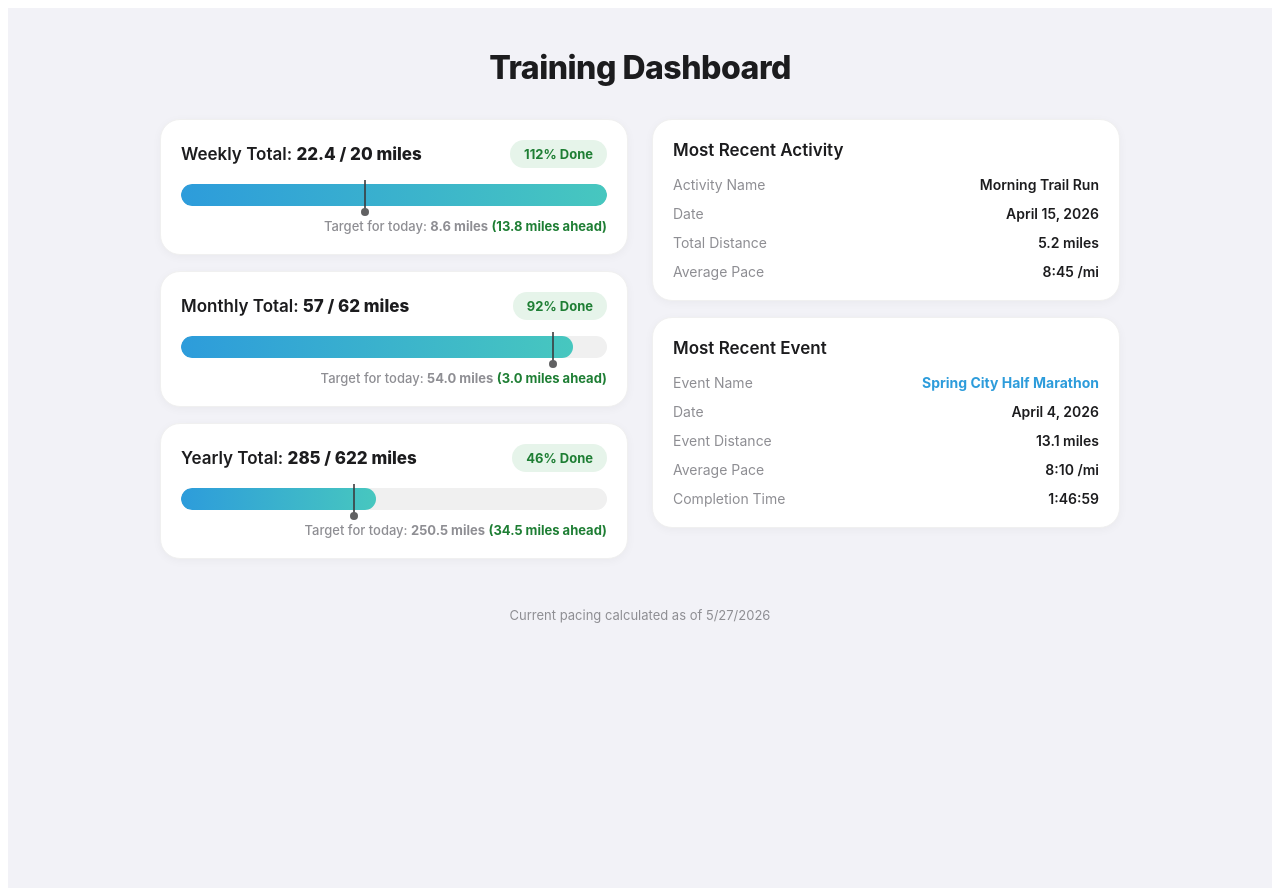
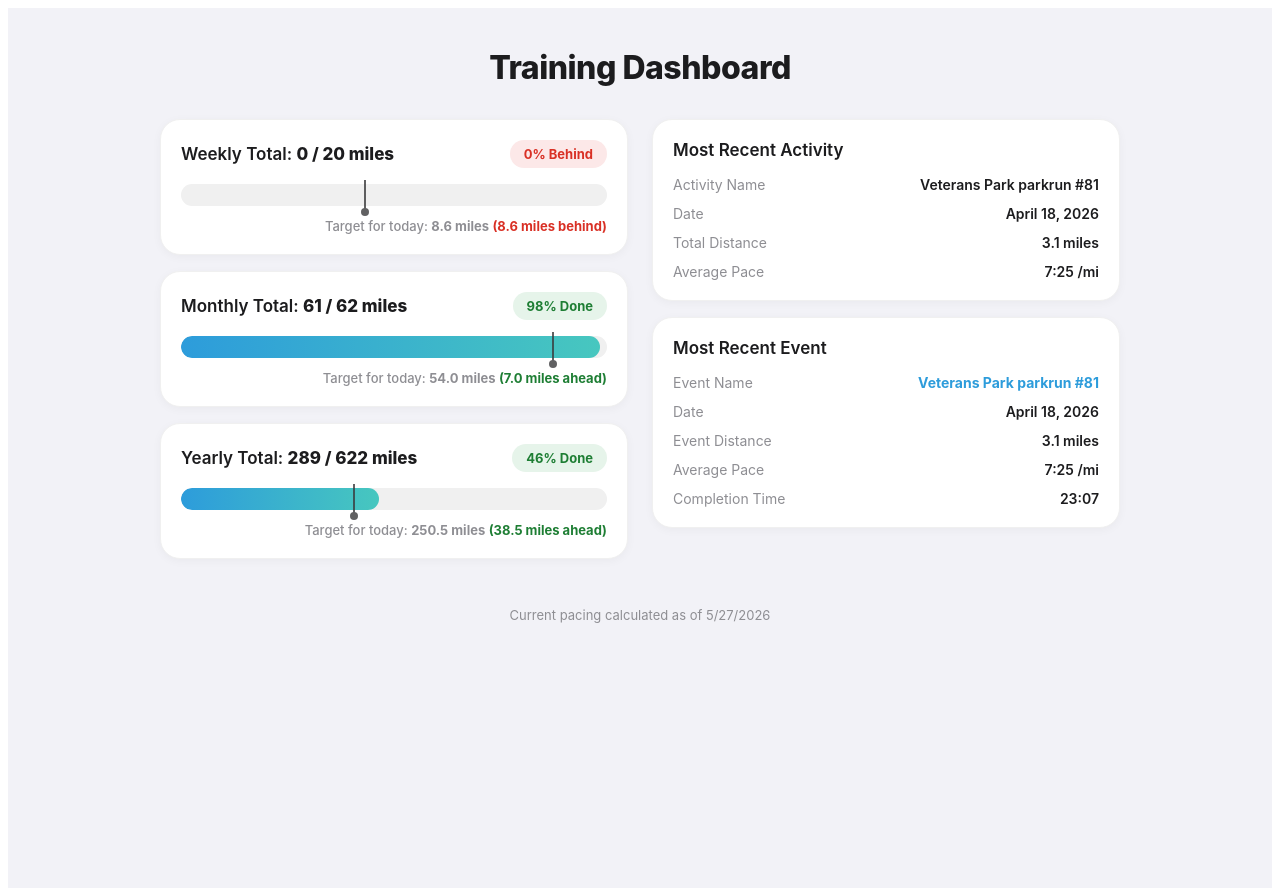
Before and after one commit to tdembows/runstats.io, a React (Vite) app: page / in a window 1280 px wide. Built offline with nearby package versions, Linux system fonts and the light colour scheme.

Commit message:
Update App.jsx

```diff
--- a/src/App.jsx
+++ b/src/App.jsx
@@ -38,22 +38,22 @@ export const defaultMockStats = {
     yearly: 622,
   },
   actuals: {
-    weekly: 22.4,
-    monthly: 57,
-    yearly: 285,
+    weekly: 0,
+    monthly: 61,
+    yearly: 289,
   },
   recentActivity: {
-    name: 'Morning Trail Run',
-    date: 'April 15, 2026',
-    distance: '5.2 miles',
-    averagePace: '8:45 /mi',
+    name: 'Veterans Park parkrun #81',
+    date: 'April 18, 2026',
+    distance: '3.1 miles',
+    averagePace: '7:25 /mi',
   },
   recentEvent: {
-    name: 'Spring City Half Marathon',
-    date: 'April 4, 2026',
-    distance: '13.1 miles',
-    averagePace: '8:10 /mi',
-    completionTime: '1:46:59',
+    name: 'Veterans Park parkrun #81',
+    date: 'April 18, 2026',
+    distance: '3.1 miles',
+    averagePace: '7:25 /mi',
+    completionTime: '23:07',
   }
 };
 
@@ -219,7 +219,7 @@ export default function TrainingDashboard({
                 {
                   label: 'Event Name',
                   value: stats.recentEvent.name,
-                  url: 'https://parkrun.us'
+                  url: 'https://www.parkrun.us/veteranspark/results/81'
                 },
                 { label: 'Date', value: stats.recentEvent.date },
                 { label: 'Event Distance', value: stats.recentEvent.distance },
```
